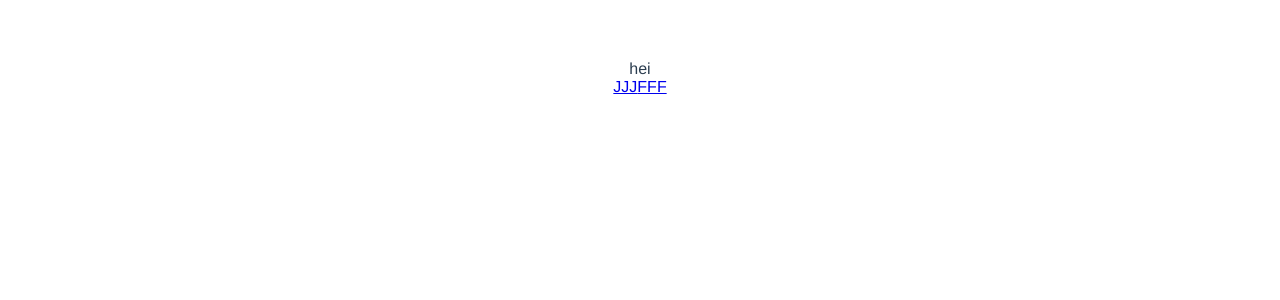
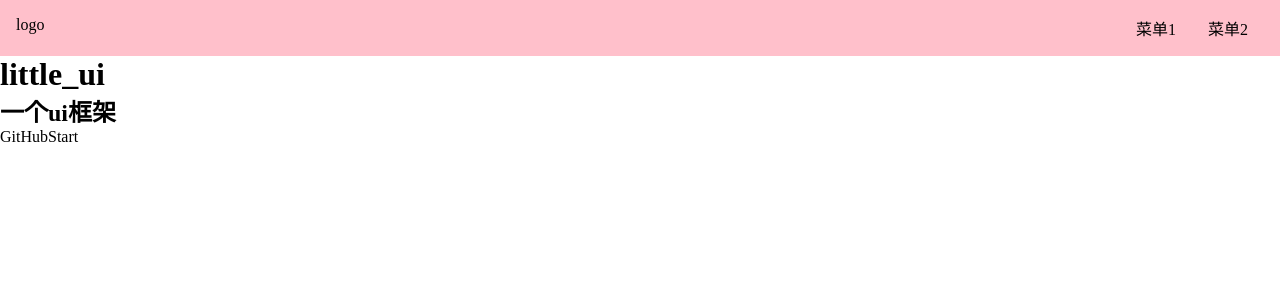
Before and after one commit to qiyi-li/little_ui, a Vue app: page / in a window 1280 px wide. Before the commit this address had no page. Shown: the top 300 px of the page. Built offline with nearby package versions, Linux system fonts and the light colour scheme.

Commit message:
修改top-nav

```diff
--- a/package.json
+++ b/package.json
@@ -11,6 +11,7 @@
   },
   "devDependencies": {
     "@vue/compiler-sfc": "^3.0.0-rc.1",
+    "sass": "^1.49.7",
     "vite": "^1.0.0-rc.1"
   }
 }
--- a/src/App.vue
+++ b/src/App.vue
@@ -1,7 +1,4 @@
 <template>
-  <div>hei</div>
-  <router-link to="JJJ">JJJ</router-link>
-  <router-link to="/FFF">FFF</router-link>
   <router-view/>
 </template>
 
--- a/src/index.css
+++ /dev/null
@@ -1,8 +0,0 @@
-#app {
-  font-family: Avenir, Helvetica, Arial, sans-serif;
-  -webkit-font-smoothing: antialiased;
-  -moz-osx-font-smoothing: grayscale;
-  text-align: center;
-  color: #2c3e50;
-  margin-top: 60px;
-}
--- /dev/null
+++ b/src/index.scss
@@ -0,0 +1,16 @@
+* {
+  margin: 0;
+  padding: 0;
+  box-sizing: border-box;
+}
+ul,
+ol {
+  list-style: none;
+}
+a {
+  text-decoration: none;
+  color: inherit;
+  &:hover {
+    border-bottom: 1px solid;
+  }
+}
--- a/src/main.ts
+++ b/src/main.ts
@@ -1,18 +1,18 @@
-import { createApp } from 'vue'
-import App from './App.vue'
-import './index.css'
-import {createWebHashHistory,createRouter} from 'vue-router'
-import FFF from './components/FFF.vue'
-import JJJ from './components/JJJ.vue'
+import {createApp} from "vue";
+import App from "./App.vue";
+import "./index.scss";
+import {createWebHashHistory, createRouter} from "vue-router";
+import Home from "./views/Home.vue";
+import Doc from "./views/Doc.vue";
 
-const history = createWebHashHistory()
+const history = createWebHashHistory();
 const router = createRouter({
   history,
-  routes:[
-    {path:'/fff',component:FFF},
-    {path:'/jjj',component:JJJ}
+  routes: [
+    {path: "/", component: Home},
+    {path: "/doc", component: Doc}
   ]
-})
-const app = createApp(App)
-app.use(router)
-app.mount('#app')
+});
+const app = createApp(App);
+app.use(router);
+app.mount("#app");
--- /dev/null
+++ b/src/views/Doc.vue
@@ -0,0 +1,16 @@
+<template>
+  <div>
+    <div class="top-nav">
+      <div class="logo"></div>
+      <div class="menu"></div>
+    </div>
+    <div class="content">
+      <aside>
+        边栏
+      </aside>
+      <main>
+        main
+      </main>
+    </div>
+  </div>
+</template>
--- /dev/null
+++ b/src/views/Home.vue
@@ -0,0 +1,39 @@
+<template>
+  <div>
+
+    <div class="top-nav">
+      <div class="logo">logo</div>
+      <ul class="menu">
+        <li>菜单1</li>
+        <li>菜单2</li>
+      </ul>
+    </div>
+    <div class="banner"></div>
+    <h1>little_ui</h1>
+    <h2>一个ui框架</h2>
+    <p class="action">
+      <a href="">GitHub</a>
+      <a href="">Start</a>
+    </p>
+  </div>
+</template>
+<style lang='scss' scoped>
+.top-nav {
+  background: pink;
+  display: flex;
+  padding: 16px;
+  > .logo {
+    max-width: 6em;
+    margin-right: auto;
+  }
+  > .menu {
+    display: flex;
+    white-space: nowrap;
+    flex-wrap: nowrap;
+    > li {
+      margin: 0 1em;
+    }
+  }
+}
+
+</style>
```
Also changed, not shown: 1 other file (tests, documents, lock files or other folders).
